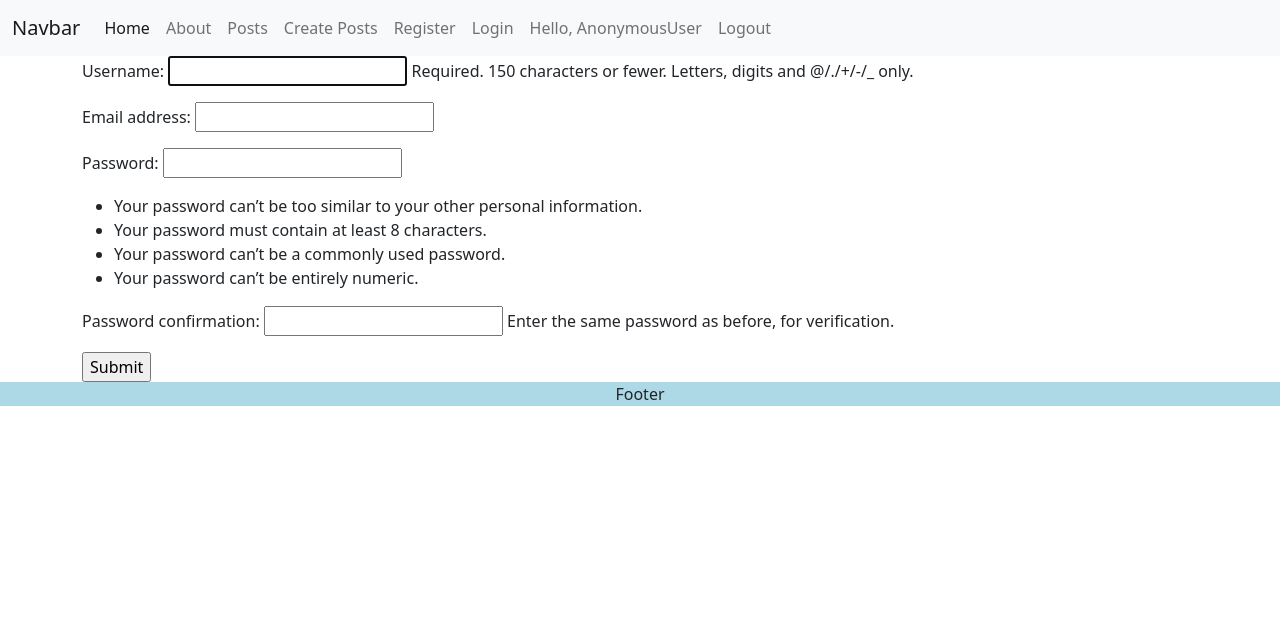
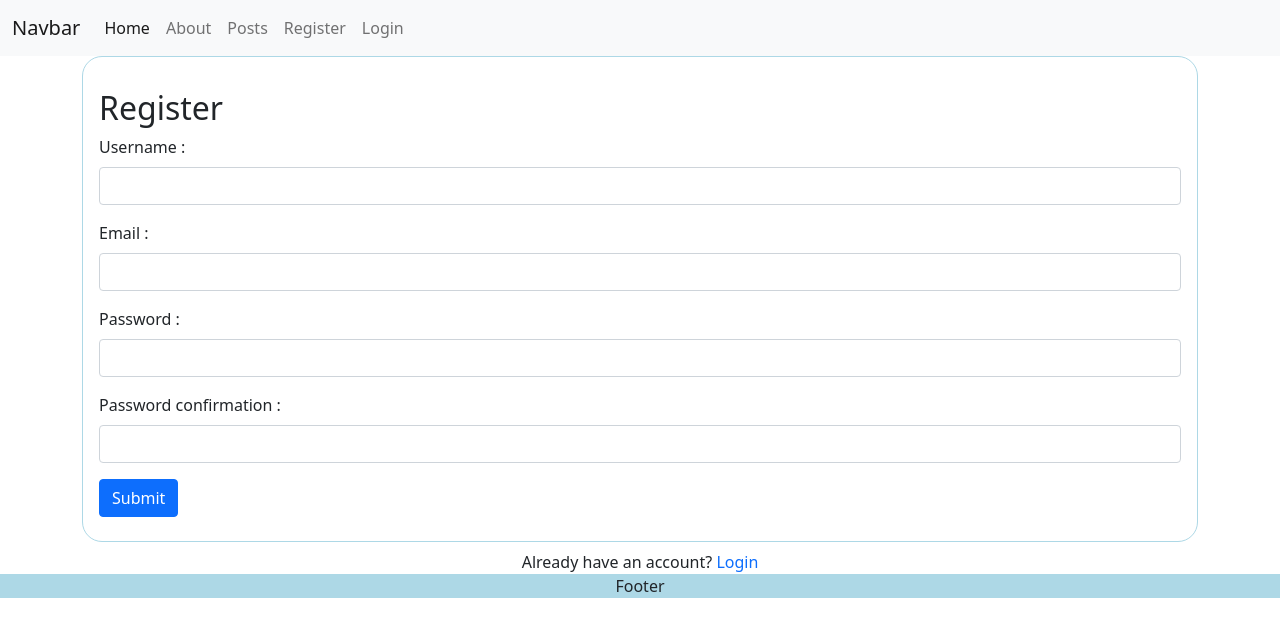
Before and after one commit to smtsuchi/intro_to_django_launch1, a Django app: page /register/ in a window 1280 px wide. Shown: the top 637 px of the page. Run offline with Django 3.2, Linux system fonts and the light colour scheme; some libraries are stand-ins or nearby versions.

Commit message:
wednesday

```diff
--- a/mysite/blog/static/blog/main.css
+++ b/mysite/blog/static/blog/main.css
@@ -4,3 +4,33 @@ footer {
     text-align: center;
     background-color: lightblue;
 }
+.form-border-box {
+    border: 1px solid lightblue;
+    border-radius: 20px;
+    padding: 2rem 1rem 1.5rem 1rem;
+}
+.messages {
+    text-align: center;
+    margin: 1rem 0 1rem 0;
+    animation: success 4s ease forwards;
+}
+@keyframes success {
+    0% {
+        opacity: 0;
+        pointer-events: all;
+    }
+    10% {
+        opacity: 1;
+        pointer-events: all;
+    }
+    90% {
+        opacity: 1;
+        pointer-events: all;
+    }
+    100% {
+        opacity: 0;
+        pointer-events: none;
+    }
+}
+.success {background-color: palegreen;}
+.info {background-color: indianred;}
--- a/mysite/blog/templates/blog/nav.html
+++ b/mysite/blog/templates/blog/nav.html
@@ -15,19 +15,25 @@
           <li class="nav-item">
             <a class="nav-link" href="{% url 'blog-posts' %}">Posts</a>
           </li>
+
+          {% if request.user.is_authenticated %}
           <li class="nav-item">
             <a class="nav-link" href="{% url 'blog-createpost' %}">Create Posts</a>
           </li>
+          <span class="nav-link float-end">Hello, {{ request.user }}</span>
+          <li class="nav-item">
+            <a class="nav-link float-end" href="{% url 'blog-logout' %}">Logout</a>
+          </li>
+
+          {% else %}
+
           <li class="nav-item">
             <a class="nav-link" href="{% url 'blog-register' %}">Register</a>
           </li>
           <li class="nav-item">
             <a class="nav-link" href="{% url 'blog-login' %}">Login</a>
           </li>
-          <span class="nav-link float-end">Hello, {{ request.user }}</span>
-          <li class="nav-item">
-            <a class="nav-link float-end" href="{% url 'blog-logout' %}">Logout</a>
-          </li>
+          {% endif %}
         </ul>
       </div>
     </div>
--- a/mysite/blog/templates/blog/register.html
+++ b/mysite/blog/templates/blog/register.html
@@ -1,11 +1,30 @@
 {% extends 'blog/base.html' %}
 {% block content %}
+<div class="form-border-box">
+    <h2>Register</h2>
+    <form method="POST">
+        {% csrf_token %}
+        <div class="mb-3">
+            <label for="id_username" class="form-label">Username :</label>
+            <input type="text" name="username" maxlength="150" class="form-control" id="id_username">
+        </div>
+        <div class="mb-3">
+            <label for="id_email" class="form-label">Email :</label>
+            <input type="text" name="email" maxlength="150" class="form-control" id="id_email">
+        </div>
+        <div class="mb-3">
+            <label for="id_password1" class="form-label">Password :</label>
+            <input type="password" name="password1" autocomplete="new-password" maxlength="150" class="form-control" id="id_password1">
+        </div>
+        <div class="mb-3">
+            <label for="id_password2" class="form-label">Password confirmation :</label>
+            <input type="password" name="password2" autocomplete="new-password" maxlength="150" class="form-control" id="id_password2">
+        </div>
+        <input type="submit" class="btn btn-primary" value="Submit">
+    </form>
+</div>
 
-<form method="POST">
-    {% csrf_token %}
-    {{ form.as_p }}
-    <input type="submit" value="Submit">
-</form>
-
+{{ form.errors }}
+<div class="mt-2 text-center">Already have an account? <a class="text-decoration-none" href="{% url 'blog-login' %}">Login</a></div>
 
 {% endblock %}
--- a/mysite/blog/views.py
+++ b/mysite/blog/views.py
@@ -9,6 +9,12 @@ from .forms import PostForm, UserForm
 # import extra functionality: (authentication/login/logout/messages)
 from django.contrib.auth import authenticate, login, logout
 from django.contrib import messages
+from django.contrib.auth.decorators import login_required
+
+# import mail dependecies
+from django.core.mail import EmailMessage
+from django.conf import settings
+from django.template.loader import render_to_string
 
 # Create your views here.
 def index(request):
@@ -43,6 +49,7 @@ def posts(request):
     }
     return render(request, 'blog/posts.html', context)
 
+@login_required(login_url='blog-login')
 def createPost(request):
     form = PostForm(request.POST or None)
     if form.is_valid():
@@ -56,12 +63,34 @@ def registerPage(request):
     form = UserForm(request.POST or None)
     if form.is_valid():
         form.save()
+
+        user = form.cleaned_data.get("username")
+        email = form.cleaned_data.get("email")
+
+        context = {"username": user}
+
+        template = render_to_string('blog/emailtemplate.html', context)
+
+        email_message = EmailMessage(
+            'Welcome to my Django Blog!', #Subject Line
+            template, # body
+            settings.EMAIL_HOST_USER,
+            [email],
+        )
+
+        email_message.fail_silently = False
+        email_message.send()
+
+        messages.success(request, "Account was created for " + user)
+
+        return redirect('blog-login')
+
     context = {'form': form}
     return render(request, 'blog/register.html', context)
 
 def loginPage(request):
     if request.method == "POST":
-        username = request.POST.get("username") # comes from name attribuet in html input tag
+        username = request.POST.get("username") # comes from name attribute in html input tag
         password = request.POST.get("password1")
 
         user = authenticate(request, username=username, password=password)
@@ -70,8 +99,10 @@ def loginPage(request):
             login(request, user)
             print(f'{user} is logged in!')
             return redirect('blog-index')
+        messages.info(request, "Incorrect username OR password")
     return render(request, 'blog/login.html')
 
+@login_required(login_url='blog-login')
 def logoutUser(request):
     logout(request)
     return redirect('blog-login')
```
Also changed, not shown: mysite/blog/templates/blog/createpost.html (+18 -6 lines), mysite/blog/templates/blog/emailtemplate.html (added, +7 -0 lines), mysite/blog/templates/blog/login.html (+19 -15 lines), mysite/mysite/settings.py (+13 -0 lines), mysite/blog/templates/blog/about.html (line endings or trailing spaces).
